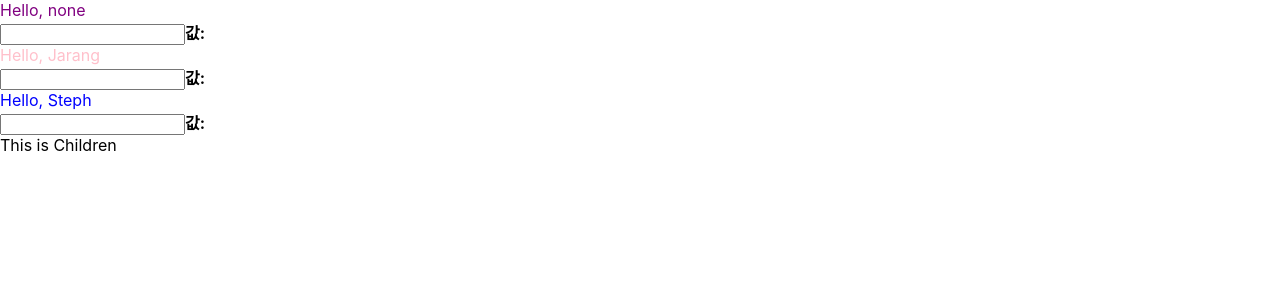
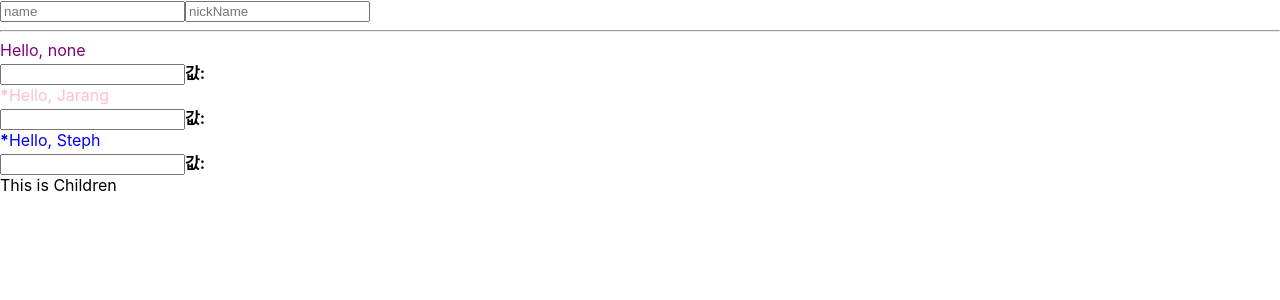
Before and after one commit to goforitrj/begin-react, a React (Create React App) app: page / in a window 1280 px wide. Shown: the top 300 px of the page. Built offline with nearby package versions, Linux system fonts and the light colour scheme.

Commit message:
Multiple inputs and Flag Examples

```diff
--- a/src/App.js
+++ b/src/App.js
@@ -1,12 +1,15 @@
 import React from "react";
 import Hello from "./Hello";
+import Info from "./Info";
 
 function App() {
     return (
         <div className="App">
+            <Info />
+            <hr></hr>
             <Hello />
-            <Hello name="Jarang" color="pink" />
-            <Hello name="Steph" color="blue">
+            <Hello name="Jarang" color="pink" isSpecial />
+            <Hello name="Steph" color="blue" isSpecial={true}>
                 <div>This is Children</div>
             </Hello>
         </div>
--- a/src/Hello.js
+++ b/src/Hello.js
@@ -1,6 +1,6 @@
 import React, { useState } from "react";
 
-function Hello({ name, color, children }) {
+function Hello({ name, color, isSpecial, children }) {
     const style = {
         backgroundColor: "tomato",
         color: color,
@@ -15,7 +15,9 @@ function Hello({ name, color, children }) {
     return (
         <div>
             {/* Style object */}
-            <div style={{ color }}>Hello, {name}</div>
+            <div style={{ color }}>
+                {isSpecial && <b>*</b>}Hello, {name}
+            </div>
             <input onChange={onChange} value={text} />
             <b>값: {text}</b>
             {children}
@@ -25,7 +27,8 @@ function Hello({ name, color, children }) {
 
 Hello.defaultProps = {
     name: "none",
-    color: "purple"
+    color: "purple",
+    isSpecial: false
 };
 
 export default Hello;
--- /dev/null
+++ b/src/Info.js
@@ -0,0 +1,36 @@
+import React, { useState } from "react";
+
+function Info() {
+    const [inputs, setInputs] = useState({
+        name: "",
+        nickName: ""
+    });
+    const onChange = e => {
+        const { name, value } = e.target;
+        setInputs({
+            ...inputs,
+            [name]: value
+        });
+    };
+    const { name, nickName } = inputs;
+    return (
+        <div>
+            <input
+                type="text"
+                name="name"
+                onChange={onChange}
+                placeholder="name"
+                value={name}
+            />
+            <input
+                type="text"
+                name="nickName"
+                onChange={onChange}
+                placeholder="nickName"
+                value={nickName}
+            />
+        </div>
+    );
+}
+
+export default Info;
```
